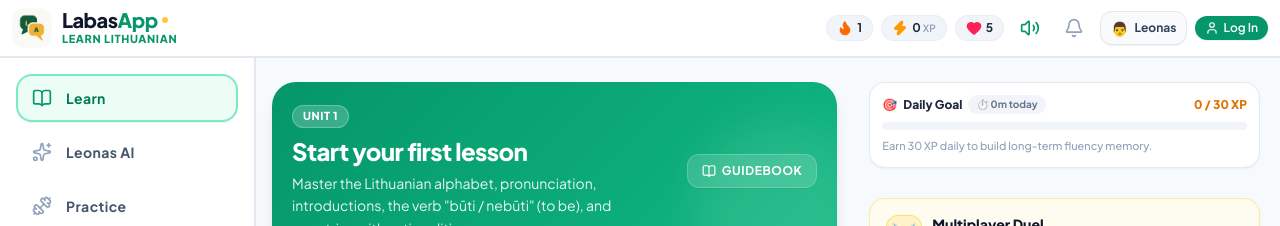
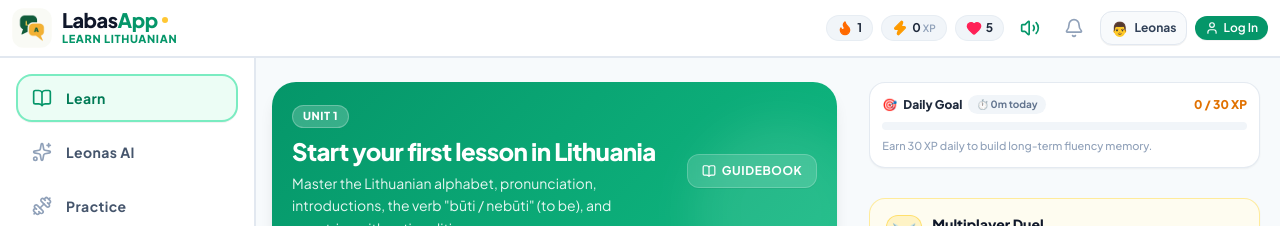
Before and after one commit to ekpeprince/sekmes-lithuanian, a Next.js app: page / in a window 1280 px wide. Shown: the top 226 px of the page. Built offline with nearby package versions, Linux system fonts and the light colour scheme; no server answers.

Commit message:
refactor(ui): update unit header card with proper capitalization and exact wording

```diff
--- a/src/components/tree/UnitCard.tsx
+++ b/src/components/tree/UnitCard.tsx
@@ -24,10 +24,10 @@ export const UnitCard: React.FC<UnitCardProps> = ({ unit, completedLessons, acti
     return pattern[index % pattern.length];
   };
 
-  // Derive clean action/title (e.g. Unit 1 -> "Start your first lesson")
+  // Derive clean action/title (e.g. Unit 1 -> "Start your first lesson in Lithuania")
   const displayTitle = (
     unit.number === 1
-      ? 'Start your first lesson'
+      ? 'Start your first lesson in Lithuania'
       : unit.title.replace(/^(Unit\s*\d+:?|\d+\s*skyrius:?)\s*/i, '')
   );
 
--- a/src/data/curriculum.ts
+++ b/src/data/curriculum.ts
@@ -1,11 +1,11 @@
 import { Unit, Lesson } from '@/types/lesson';
 
 export const UNITS: Unit[] = [
-  // UNIT 1: START YOUR FIRST LESSON
+  // UNIT 1: START YOUR FIRST LESSON IN LITHUANIA
   {
     id: 'unit-1',
     number: 1,
-    title: 'Start your first lesson',
+    title: 'Start your first lesson in Lithuania',
     subtitle: 'Introductions & Alphabet',
     description: 'Master the Lithuanian alphabet, pronunciation, introductions, the verb "būti / nebūti" (to be), and countries with nationalities.',
     color: '#059669',
```
